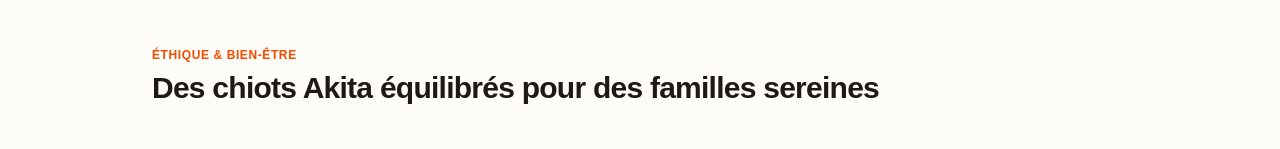
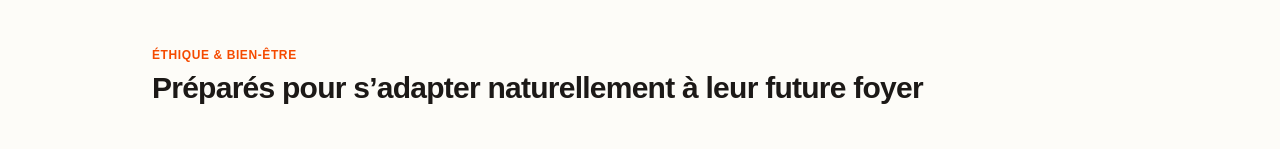
Before and after one commit to pierresamaritano/inochiinu-web, a Next.js app: page /elevage in a window 1280 px wide. Shown: the part 803-952 px from the top of the page. Built offline with nearby package versions, Linux system fonts and the light colour scheme; no server answers.

Commit message:
accroche

```diff
--- a/app/elevage/page.tsx
+++ b/app/elevage/page.tsx
@@ -466,7 +466,7 @@ export default function ElevagePage() {
               Éthique & Bien-Être
             </span>
             <h2 className="text-2xl sm:text-3xl font-black tracking-tight text-stone-900 mt-1">
-              Des chiots Akita équilibrés pour des familles sereines
+              Préparés pour s’adapter naturellement à leur future foyer
             </h2>
           </div>
 
```
